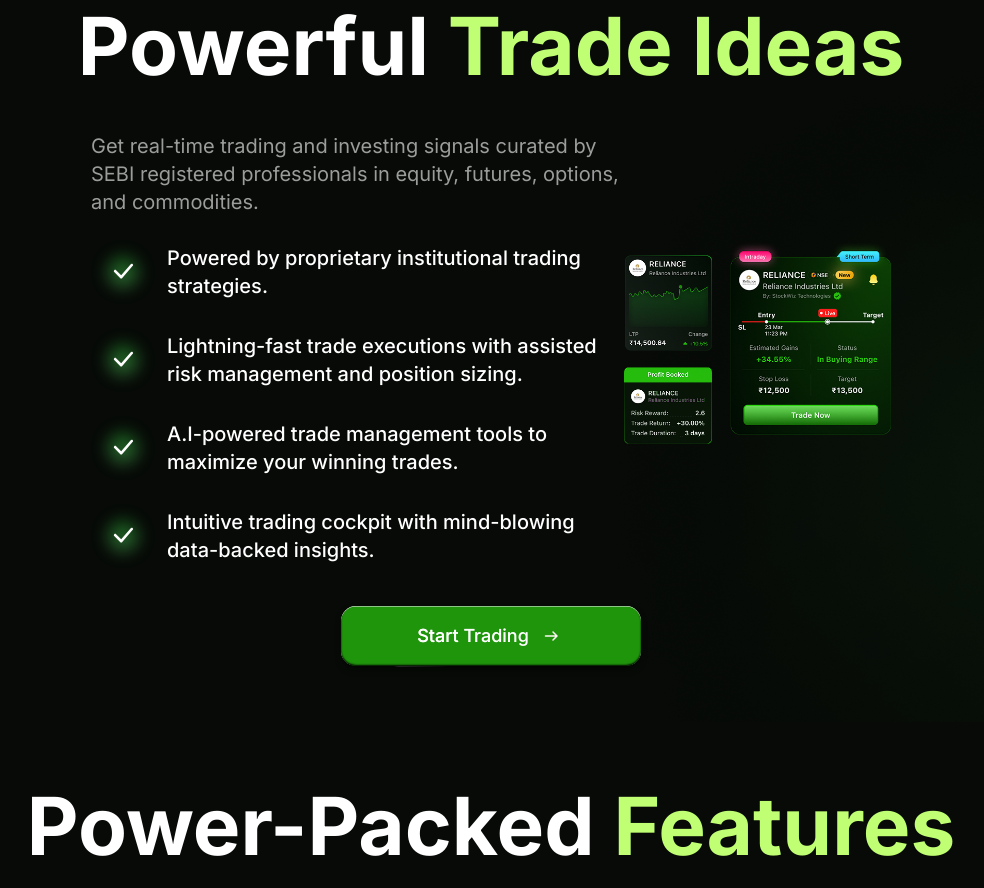
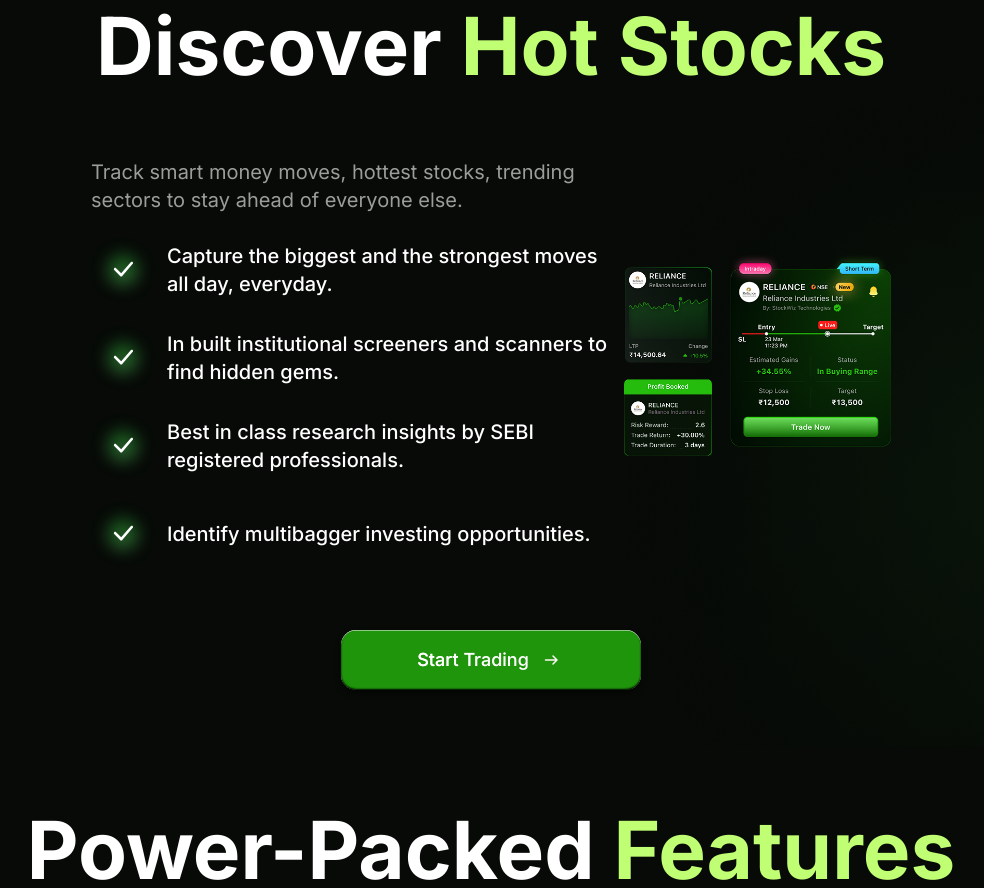
Before and after one commit to vikrantkkk/stryke, a React (Vite) app: page / in a window 1280 px wide. Shown: the part 4720-5608 px from the top of the page, without its empty margins (149-1133 px from the left). Built offline with nearby package versions, Linux system fonts and the light colour scheme.

Commit message:
modifed tade file

```diff
--- a/src/components/Trade.jsx
+++ b/src/components/Trade.jsx
@@ -1,5 +1,11 @@
-import React, { useState } from "react";
-import { motion, AnimatePresence, useScroll, useMotionValueEvent } from "framer-motion";
+import React, { useState, useEffect } from "react";
+import {
+  AnimateFromBottom,
+  AnimateFromLeft,
+  AnimateFromTop,
+  AnimateFromRight,
+  AnimateFromInside,
+} from "../common/ScrollFadeIn";
 import trade1 from "../assets/png/trade1.png";
 import trade2 from "../assets/png/trade2.png";
 import trade3 from "../assets/png/trade3.png";
@@ -70,65 +76,38 @@ const sections = [
   },
 ];
 
-// Variants for fade and slide animations
-const fadeVariants = {
-  initial: { opacity: 0, y: 50 },
-  animate: { opacity: 1, y: 0 },
-  exit: { opacity: 0, y: -50 },
-};
-
 const Trade = () => {
-  const { scrollY } = useScroll();
   const [currentSection, setCurrentSection] = useState(0);
 
-  // Use the viewport height as the threshold for each section.
-  // (Note: window.innerHeight is used here. For SSR safety, you may need additional checks.)
-  const sectionHeight = typeof window !== "undefined" ? window.innerHeight : 800;
-
-  // Listen to scroll changes using Framer Motion's hook.
-  useMotionValueEvent(scrollY, "change", (latest) => {
-    // Calculate the active section based on scroll offset.
-    const newSection = Math.floor(latest / sectionHeight) % sections.length;
-    setCurrentSection(newSection);
-  });
+  useEffect(() => {
+    const interval = setInterval(() => {
+      setCurrentSection((prevSection) => (prevSection + 1) % sections.length);
+    }, 5000);
+    return () => clearInterval(interval);
+  }, []);
 
   return (
-    <div className="bg-[#070A07] flex flex-col items-center gap-16 py-14 w-full relative">
-      {/* Animated Title */}
-      <AnimatePresence mode="wait">
-        <motion.div
-          key={`title-${currentSection}`}
-          variants={fadeVariants}
-          initial="initial"
-          animate="animate"
-          exit="exit"
-          transition={{ duration: 0.5 }}
-          className="w-full"
-        >
+    <div className="bg-[#070A07] flex flex-col items-center gap-16  py-14 w-full relative">
+      {/* Title with animation delay */}
+      <div key={`title-${currentSection}`} className="w-full">
+        <AnimateFromBottom>
           <h2 className="font-extrabold text-[80px] leading-[96px] text-white text-center">
             {sections[currentSection].title}
           </h2>
-        </motion.div>
-      </AnimatePresence>
+        </AnimateFromBottom>
+      </div>
 
-      <div className="flex w-full px-60 justify-between items-center h-96">
-        {/* Description & Points */}
-        <AnimatePresence mode="wait">
-          <motion.div
-            key={`content-${currentSection}`}
-            variants={fadeVariants}
-            initial="initial"
-            animate="animate"
-            exit="exit"
-            transition={{ duration: 0.5 }}
-            className="w-full"
-          >
+      <div className="flex w-full px-60 justify-between items-center">
+        {/* Left Section - Description and Points */}
+        <div key={`content-${currentSection}`} className="w-full">
+          <AnimateFromLeft>
             <div className="flex flex-col flex-1 gap-6 items-start max-w-xl">
               <p className="font-normal text-[20px] leading-7 text-white/60">
                 {sections[currentSection].description}
               </p>
+
               {sections[currentSection].points.map((text, index) => (
-                <div
+                <p
                   key={index}
                   className="flex items-center gap-3 font-medium text-[20px] leading-7 text-white"
                 >
@@ -137,73 +116,54 @@ const Trade = () => {
                     src={correct}
                     alt="Check"
                   />
-                  <span>{text}</span>
-                </div>
+                  {text}
+                </p>
               ))}
             </div>
-          </motion.div>
-        </AnimatePresence>
+          </AnimateFromLeft>
+        </div>
 
-        {/* Images */}
+        {/* Right Section - Images */}
         <div className="flex w-1/2 gap-4 justify-end items-center">
-          <AnimatePresence mode="wait">
-            <motion.div
-              key={`images-${currentSection}`}
-              variants={fadeVariants}
-              initial="initial"
-              animate="animate"
-              exit="exit"
-              transition={{ duration: 0.5 }}
-              className="flex flex-col gap-4"
-            >
-              <motion.img
+          <div key={`images-${currentSection}`} className="flex flex-col gap-4">
+            <AnimateFromTop>
+              <img
                 className="object-cover"
                 src={trade1}
                 alt="Trade Example 1"
               />
-              <motion.img
+            </AnimateFromTop>
+            <AnimateFromBottom>
+              <img
                 className="object-cover"
                 src={trade2}
                 alt="Trade Example 2"
               />
-            </motion.div>
-          </AnimatePresence>
-          <AnimatePresence mode="wait">
-            <motion.div
-              key={`trade3-${currentSection}`}
-              variants={fadeVariants}
-              initial="initial"
-              animate="animate"
-              exit="exit"
-              transition={{ duration: 0.5 }}
-              className="flex items-center pb-6"
-            >
-              <motion.img
+            </AnimateFromBottom>
+          </div>
+          <div className="flex items-center pb-6">
+            <AnimateFromRight>
+              <img
                 className="object-cover"
                 src={trade3}
                 alt="Trade Example 3"
               />
-            </motion.div>
-          </AnimatePresence>
+            </AnimateFromRight>
+          </div>
         </div>
       </div>
 
-      {/* Button */}
-      <AnimatePresence mode="wait">
-        <motion.div
-          key={`button-${currentSection}`}
-          variants={fadeVariants}
-          initial="initial"
-          animate="animate"
-          exit="exit"
-          transition={{ duration: 0.5, delay: 0.2 }}
-        >
+      {/* Button with delay */}
+      <div key={`button-${currentSection}`}>
+        <AnimateFromInside style={{ animationDelay: "2.5s" }}>
           <Button name="Start Trading" />
-        </motion.div>
-      </AnimatePresence>
-
-      {/* Decorative Element */}
-      <img className="absolute right-0" src={tradelipse} alt="tradelipse" />
+        </AnimateFromInside>
+      </div>
+      <img
+        className="absolute right-0"
+        src={tradelipse}
+        alt="tradelipse"
+      />
     </div>
   );
 };
```
